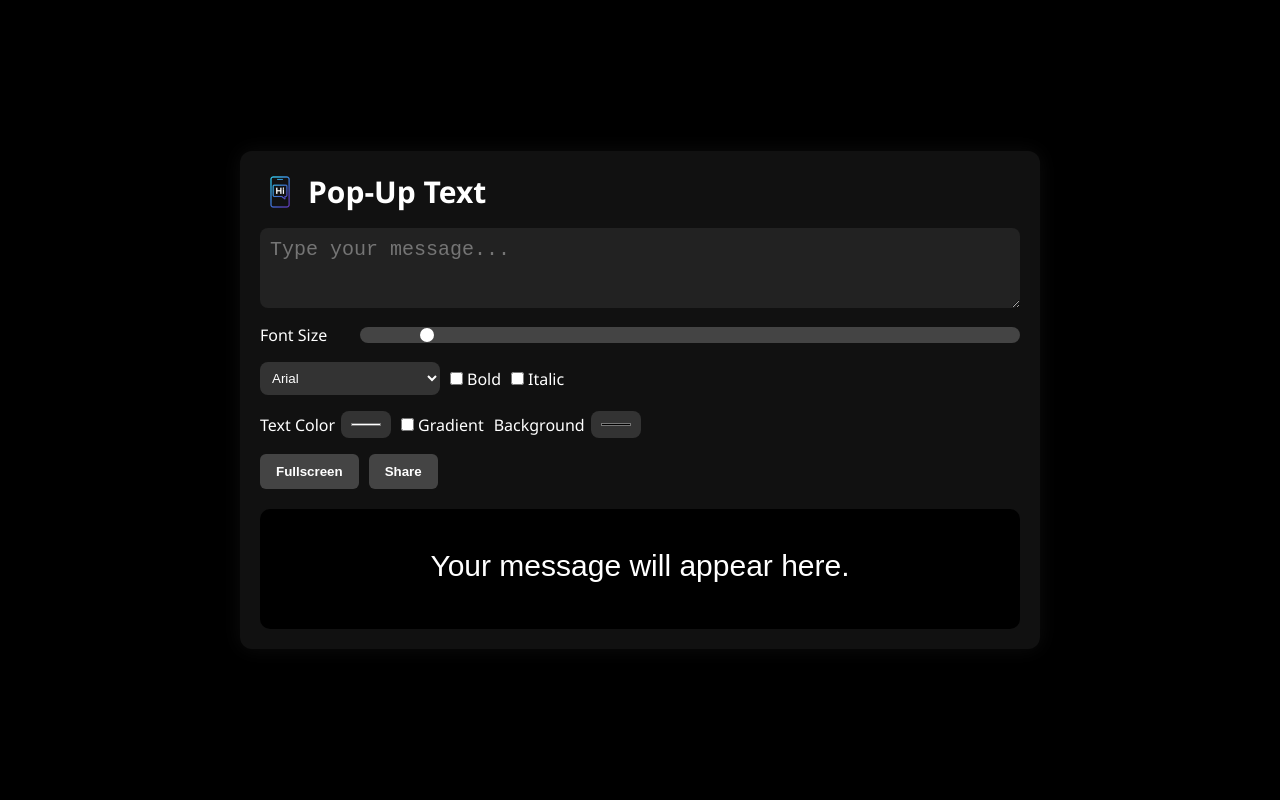
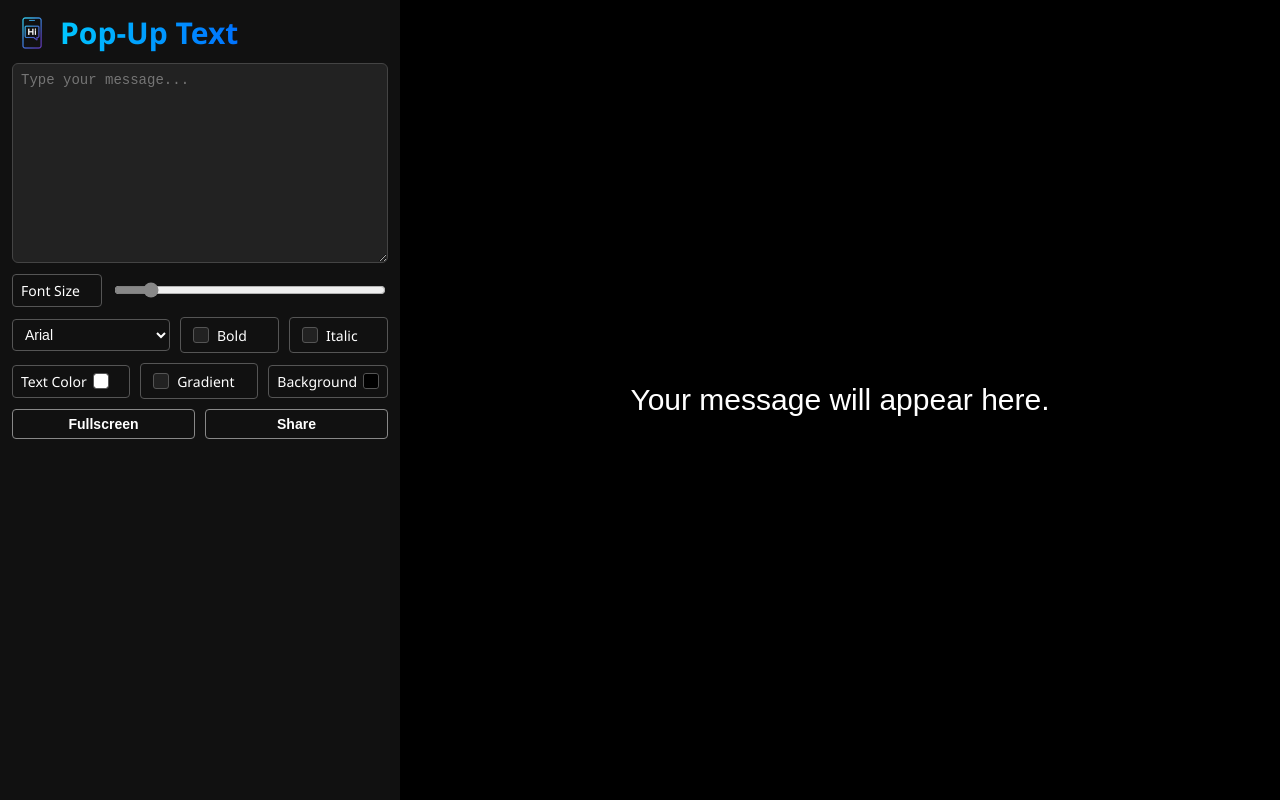
Before and after one commit to KabirBD/pop, a plain HTML site: page index.html in a window 1280 px wide. Drawn offline with Linux system fonts and the light colour scheme; a web font is replaced by a local one.

Commit message:
Update style.css

```diff
--- a/style.css
+++ b/style.css
@@ -1,106 +1,94 @@
-/* Reset */
+
 * {
   box-sizing: border-box;
-  margin: 0;
-  padding: 0;
 }
 
-/* Body styling */
 body {
-  font-family: 'Segoe UI', sans-serif;
-  background-color: #000;
+  margin: 0;
+  font-family: "Segoe UI", sans-serif;
+  background: #000;
   color: #fff;
-  min-height: 100vh;
   display: flex;
-  align-items: center;
-  justify-content: center;
-  padding: 20px;
-}
-
-.prevent-select {
-  -webkit-user-select: none;
-  -moz-user-select: none;
+  flex-direction: column;
+  height: 100vh;
   user-select: none;
 }
 
-/* App container */
-.app-container {
-  max-width: 800px;
-  width: 100%;
-  background: #111;
-  border-radius: 12px;
-  padding: 20px;
-  box-shadow: 0 0 20px rgba(255, 255, 255, 0.05);
-  display: flex;
-  flex-direction: column;
-  gap: 20px;
+input,
+textarea,
+select {
+  user-select: text;
 }
 
-/* Controls */
 .controls {
   display: flex;
   flex-direction: column;
-  gap: 16px;
-}
-
-/* Typography controls */
-textarea#messageInput {
-  width: 100%;
-  height: 80px;
-  font-size: 20px;
-  padding: 10px;
-  border-radius: 8px;
-  border: none;
-  resize: vertical;
-  background: #222;
-  color: #fff;
+  gap: 10px;
+  padding: 12px;
+  background: #111;
+  font-size: 14px;
 }
 
 .row {
   display: flex;
   flex-wrap: wrap;
+  gap: 10px;
   align-items: center;
-  gap: 10px;
+}
+
+textarea {
+  padding: 8px;
+  border-radius: 6px;
+  border: 1px solid #444;
+  font-size: 14px;
+  background: #222;
+  color: #fff;
+  resize: vertical;
+  width: 100%;
+  min-height: 60px;
 }
 
 select,
-input[type='range'],
-input[type='color'],
+input[type="range"],
+label,
 button {
-  padding: 8px;
-  border-radius: 8px;
-  border: none;
-  background: #333;
+  font-size: 14px;
+  border-radius: 4px;
+  border: 1px solid #555;
+  background: #111;
   color: #fff;
+  padding: 6px 8px;
+  flex: 1;
+}
+
+input[type="range"] {
+  accent-color: #888;
+}
+
+input[type="color"] {
+  appearance: none;
+  -webkit-appearance: none;
+  border: 1px solid #555;
+  border-radius: 3px;
+  padding: 0;
+  width: 16px;
+  height: 16px;
+  background-color: #111;
   cursor: pointer;
 }
 
-select {
-  min-width: 180px;
+input[type="color"]::-webkit-color-swatch-wrapper {
+  padding: 0;
 }
 
-input[type='range'] {
-  flex: 1;
-  appearance: none;
-  height: 6px;
-  background: #444;
-  outline: none;
+input[type="color"]::-webkit-color-swatch {
+  border: none;
+  border-radius: 2px;
 }
 
-input[type='range']::-webkit-slider-thumb {
-  appearance: none;
-  width: 14px;
-  height: 14px;
-  background: #fff;
-  border-radius: 50%;
-  cursor: pointer;
-}
-
-.checkbox-label {
-  display: flex;
-  align-items: center;
-  gap: 4px;
-  font-size: 16px;
+input[type="color"]::-moz-color-swatch {
+  border: none;
+  border-radius: 2px;
 }
 
 .color-label {
@@ -109,56 +97,129 @@ input[type='range']::-webkit-slider-thumb {
   gap: 6px;
 }
 
+.checkbox-label {
+  display: flex;
+  align-items: center;
+  gap: 5px;
+}
+
+input[type="checkbox"] {
+  appearance: none;
+  width: 16px;
+  height: 16px;
+  background-color: #222;
+  border: 1px solid #555;
+  border-radius: 3px;
+  position: relative;
+  cursor: pointer;
+}
+
+input[type="checkbox"]:checked {
+  background-color: #444;
+  border-color: #888;
+}
+
+input[type="checkbox"]:checked::after {
+  content: "";
+  position: absolute;
+  top: 1px;
+  left: 5px;
+  width: 4px;
+  height: 8px;
+  border: solid #fff;
+  border-width: 0 2px 2px 0;
+  transform: rotate(45deg);
+}
+
 button {
-  background: #444;
-  padding: 10px 16px;
   font-weight: bold;
-  border: none;
-  border-radius: 6px;
-  transition: background 0.2s;
+  background: #111;
+  border: 1px solid #888;
+  cursor: pointer;
 }
 
 button:hover {
-  background: #666;
+  background: #222;
 }
 
-/* Display */
 #messageDisplay {
-  padding: 40px 20px;
+  flex-grow: 1;
+  display: flex;
+  justify-content: center;
+  align-items: center;
   text-align: center;
-  border-radius: 10px;
-  font-size: 30px;
-  word-wrap: break-word;
-  overflow-wrap: break-word;
-  min-height: 120px;
+  padding: 20px;
+  font-size: 24px;
+  color: #fff;
+  background-color: #000;
+  transition: all 0.3s ease;
+  overflow-y: auto;
 }
 
-/* Gradient effect */
+.prevent-select {
+  -webkit-user-select: none;
+  /* Safari */
+  -ms-user-select: none;
+  /* IE 10 and IE 11 */
+  user-select: none;
+  /* Standard syntax */
+}
+
 .gradient-wave {
   background: linear-gradient(
-    45deg,
-    #ff4d4d,
-    #ffa64d,
-    #ffff4d,
-    #4dff4d,
-    #4dffff,
-    #4d4dff,
-    #ff4dff
+    90deg,
+    #ff6ec4,
+    #7873f5,
+    #4ade80,
+    #facc15,
+    #f87171
   );
-  background-size: 600% 600%;
-  animation: gradientFlow 6s ease infinite;
+  background-size: 300% 100%;
   -webkit-background-clip: text;
   -webkit-text-fill-color: transparent;
+  animation: wave 8s linear infinite;
+}
+.cool-gradient {
+  background: linear-gradient(90deg, #00c6ff, #0072ff, #00ffab, #ffe53b);
+  background-size: 300% 100%;
+  -webkit-background-clip: text;
+  -webkit-text-fill-color: transparent;
+  animation: wave 5s linear infinite;
 }
 
-@keyframes gradientFlow {
+@keyframes wave {
   0% {
     background-position: 0% 50%;
   }
-  50% {
+  100% {
     background-position: 100% 50%;
   }
-  100% {
-    background-position: 0% 50%;
+}
+
+.app-container {
+  display: flex;
+  flex-direction: column;
+  height: 100%;
+}
+
+@media (min-width: 768px) {
+  textarea {
+    min-height: 200px;
+  }
+  .app-container {
+    flex-direction: row;
+  }
+
+  .controls {
+    width: 400px;
+    min-width: 300px;
+    max-width: 100%;
+    height: 100%;
+    overflow-y: auto;
+  }
+
+  #messageDisplay {
+    flex-grow: 1;
+    height: 100%;
   }
 }
```
